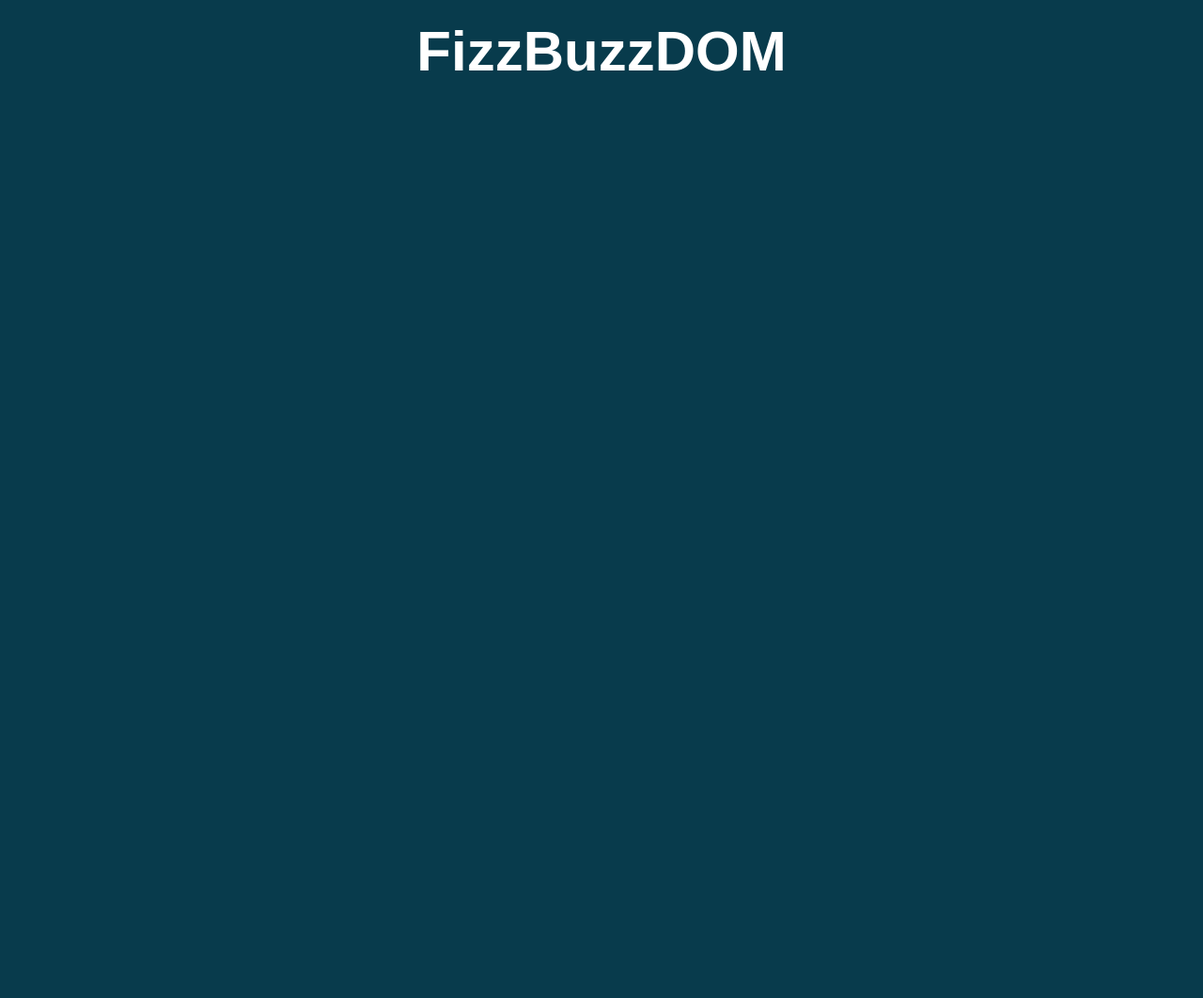
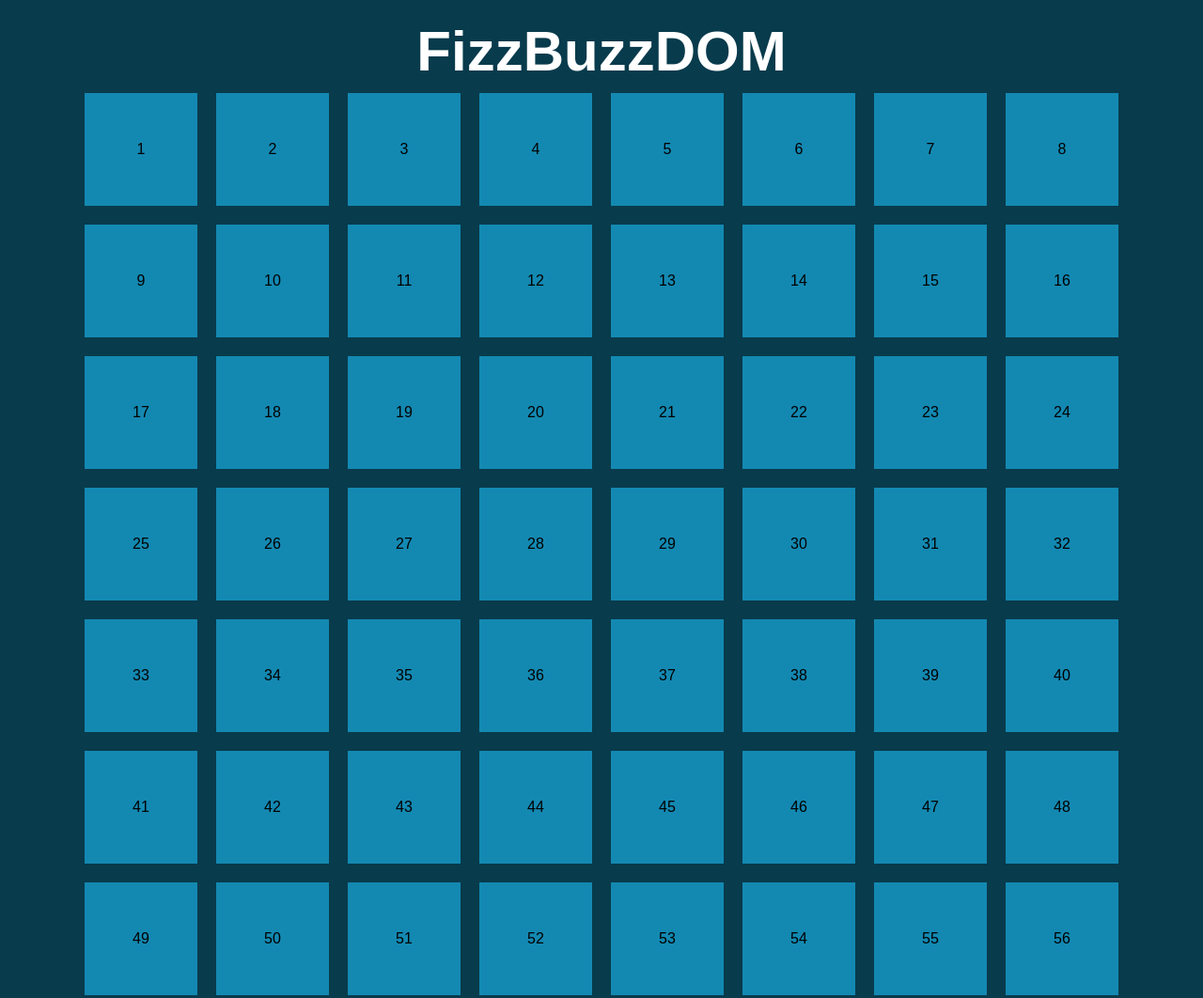
Before and after one commit to dokkalemon/js-fizzbuzzdom, a plain HTML site: page index.html in a window 1280 px wide. Shown: the top 1062 px of the page at 94% size. Before the commit the page ends 800 px from the top, so only its background shows below. Drawn offline with Linux system fonts and the light colour scheme.

Commit message:
add the box

```diff
--- a/css/style.css
+++ b/css/style.css
@@ -18,6 +18,33 @@ h1 {
     text-align: center;
 }
 
-.container {
+
+.main-container {
     padding: 20px;
+    display: flex;
+    flex-direction: column;
+    align-items: center;;
 }
+
+.box-container {
+    width: 1200px;
+    display: flex;
+    flex-wrap: wrap;
+    justify-content: center;
+    align-items: center;
+
+}
+
+.box {
+    width: 120px;
+    height: 120px;
+    margin: 10px;
+    background-color: #1389b2;
+    display: flex;
+    justify-content: center;
+    align-items: center;
+}
+
+.red {
+background-color: red
+}
--- a/index.html
+++ b/index.html
@@ -9,9 +9,13 @@
 </head>
 <body>
 
-    <section class="container">
-        <h1>FizzBuzzDOM</h1>
+    <section class="main-container">
+        <div class="title">
+            <h1>FizzBuzzDOM</h1>
+        </div>
+        <div class="box-container">
 
+        </div>
     </section>
 
 
--- a/js/index.js
+++ b/js/index.js
@@ -1,8 +1,16 @@
-const container = document.querySelector('.container');
+const container = document.querySelector('.box-container');
 
 
 
 
-for (let row = 0; row <= 15; row++) {
+for (let boxCount = 1; boxCount <= 100; boxCount++) {
+
+    //Aggiungiamo i box
+    let boxNormalMarkup = `<div class="box box-${boxCount}">`;
+    const closeNormalMarkup = `</div>`;
+
+
+    container.innerHTML += `${boxNormalMarkup}${boxCount}${closeNormalMarkup}`;
+
 
 }
```
